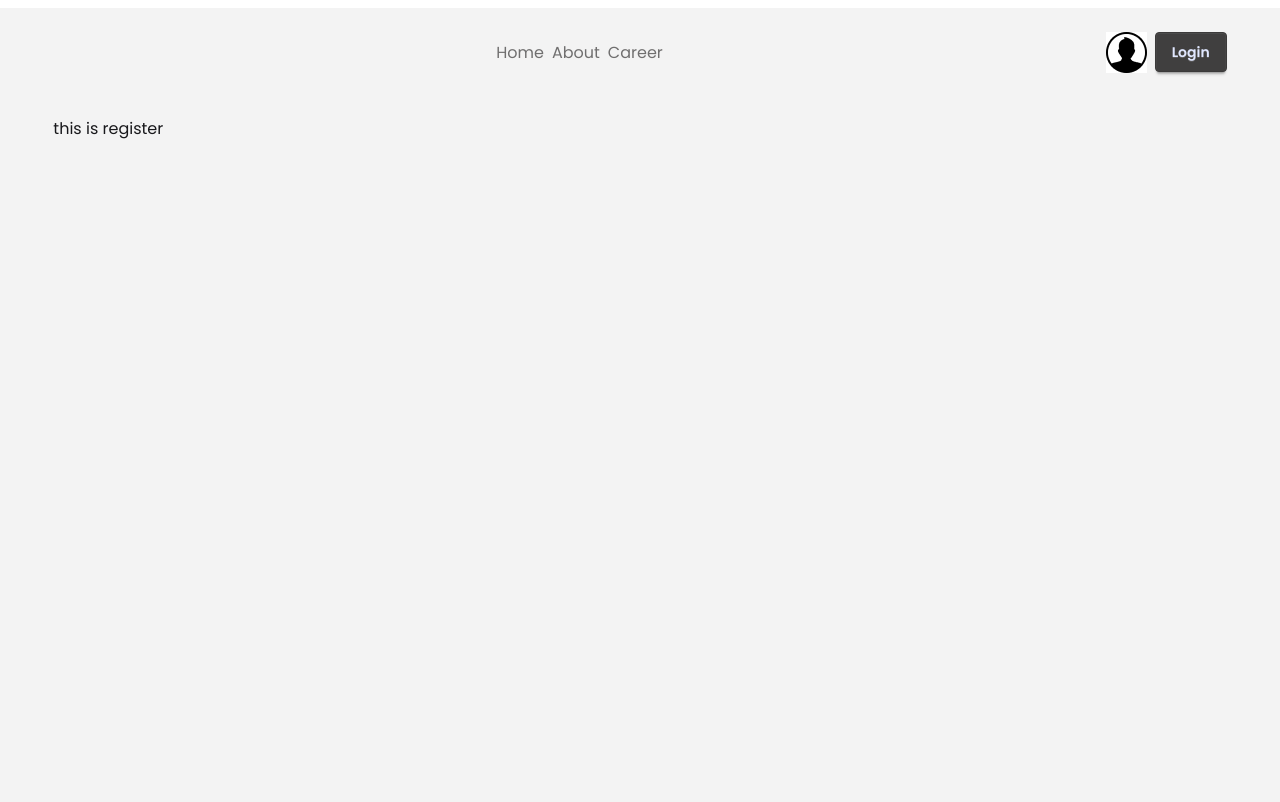
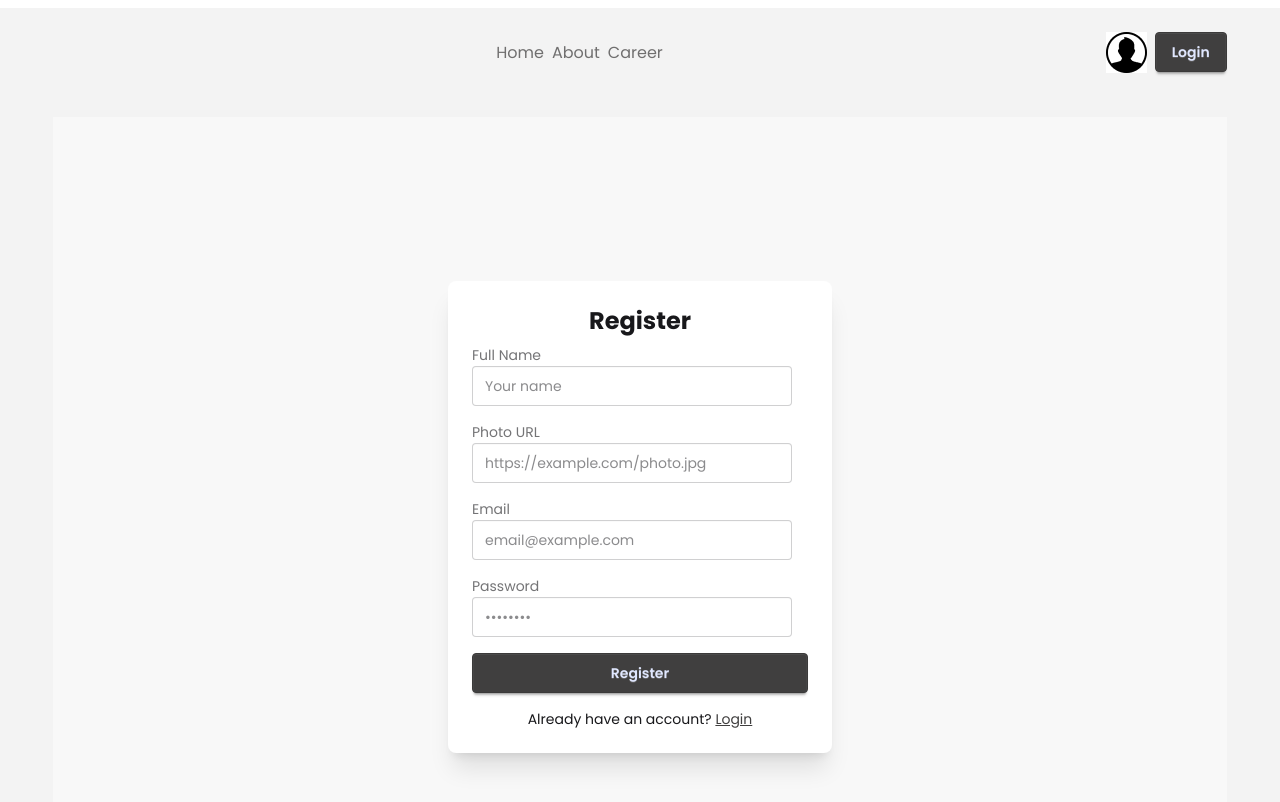
Before and after one commit to mehadishisir/Dragon_News, a React (Vite) app: page /auth/register in a window 1280 px wide. Shown: the top 802 px of the page. Built offline with nearby package versions, Linux system fonts and the light colour scheme.

Commit message:
add log in form and register form

```diff
--- a/src/pages/Login.jsx
+++ b/src/pages/Login.jsx
@@ -1,7 +1,56 @@
 import React from "react";
 
 const Login = () => {
-  return <div>this is log in</div>;
+  return (
+    <div className="min-h-screen flex items-center justify-center bg-base-200">
+      <div className="card w-full max-w-sm shadow-xl bg-base-100">
+        <div className="card-body">
+          <h2 className="text-center text-2xl font-bold">Login</h2>
+
+          <form className="space-y-4">
+            {/* Email */}
+            <div className="form-control">
+              <label className="label">
+                <span className="label-text">Email</span>
+              </label>
+              <input
+                type="email"
+                placeholder="email@example.com"
+                className="input input-bordered"
+              />
+            </div>
+
+            {/* Password */}
+            <div className="form-control">
+              <label className="label">
+                <span className="label-text">Password</span>
+              </label>
+              <input
+                type="password"
+                placeholder="••••••••"
+                className="input input-bordered"
+              />
+              <label className="label">
+                <span className="label-text-alt link link-hover">
+                  Forgot password?
+                </span>
+              </label>
+            </div>
+
+            {/* Button */}
+            <div className="form-control mt-4">
+              <button className="btn btn-primary w-full">Login</button>
+            </div>
+          </form>
+
+          <p className="text-center text-sm mt-2">
+            Don’t have an account?{" "}
+            <span className="link link-primary cursor-pointer">Register</span>
+          </p>
+        </div>
+      </div>
+    </div>
+  );
 };
 
 export default Login;
--- a/src/pages/Register.jsx
+++ b/src/pages/Register.jsx
@@ -1,7 +1,75 @@
 import React from "react";
 
 const Register = () => {
-  return <div>this is register</div>;
+  return (
+    <div className="min-h-screen flex items-center justify-center bg-base-200">
+      <div className="card w-full max-w-sm shadow-xl bg-base-100">
+        <div className="card-body">
+          <h2 className="text-center text-2xl font-bold">Register</h2>
+
+          <form className="space-y-4">
+            {/* Name */}
+            <div className="form-control">
+              <label className="label">
+                <span className="label-text">Full Name</span>
+              </label>
+              <input
+                type="text"
+                placeholder="Your name"
+                className="input input-bordered"
+              />
+            </div>
+
+            {/* Photo URL */}
+            <div className="form-control">
+              <label className="label">
+                <span className="label-text">Photo URL</span>
+              </label>
+              <input
+                type="text"
+                placeholder="https://example.com/photo.jpg"
+                className="input input-bordered"
+              />
+            </div>
+
+            {/* Email */}
+            <div className="form-control">
+              <label className="label">
+                <span className="label-text">Email</span>
+              </label>
+              <input
+                type="email"
+                placeholder="email@example.com"
+                className="input input-bordered"
+              />
+            </div>
+
+            {/* Password */}
+            <div className="form-control">
+              <label className="label">
+                <span className="label-text">Password</span>
+              </label>
+              <input
+                type="password"
+                placeholder="••••••••"
+                className="input input-bordered"
+              />
+            </div>
+
+            {/* Register Button */}
+            <div className="form-control mt-4">
+              <button className="btn btn-primary w-full">Register</button>
+            </div>
+          </form>
+
+          <p className="text-center text-sm mt-2">
+            Already have an account?{" "}
+            <span className="link link-primary cursor-pointer">Login</span>
+          </p>
+        </div>
+      </div>
+    </div>
+  );
 };
 
 export default Register;
```
